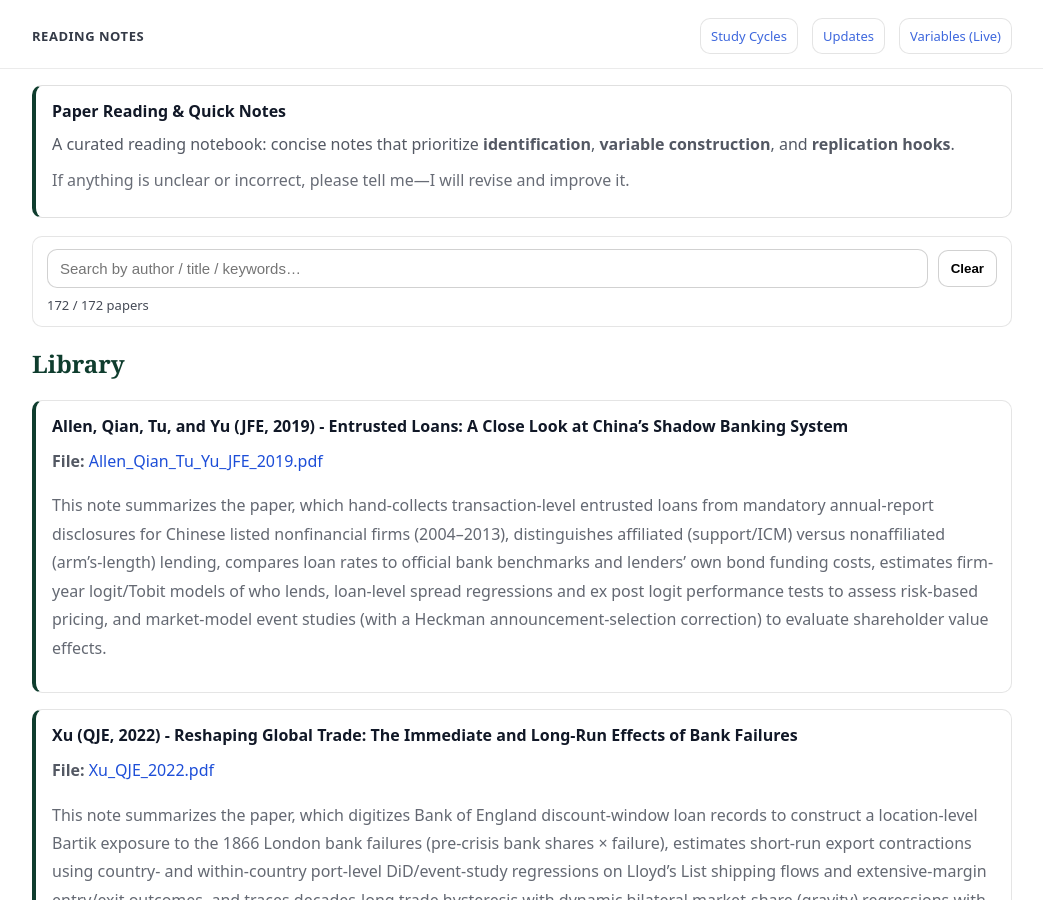
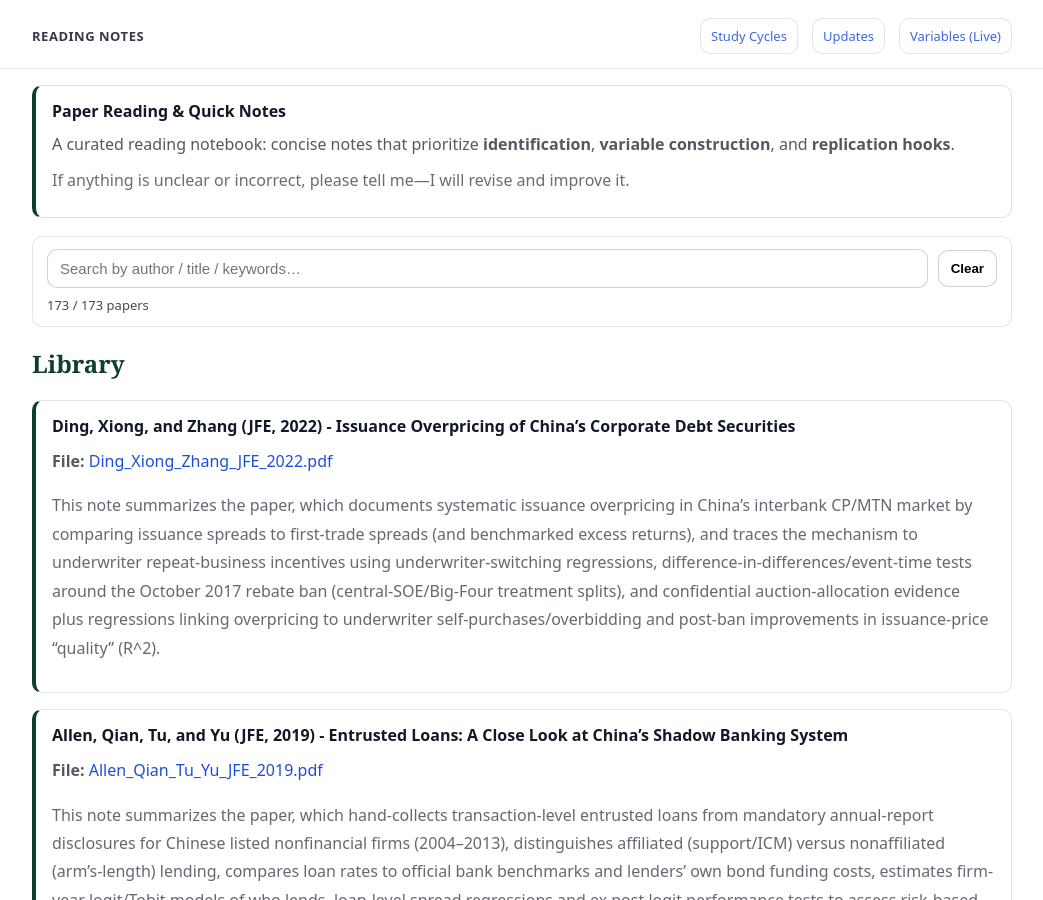
Before and after one commit to yaxinzn/study-archive, a Jekyll site: the page built from reading/index.md, in a window 1280 px wide and 900 px high. Shown: the whole window, without its empty margins (118-1161 px from the left). Built offline with Jekyll 4.4.1, drawn with Linux system fonts in a browser that asks for light colours.

Commit message:
Reading: add/update Ding_Xiong_Zhang_JFE_2022.pdf

```diff
--- a/_data/reading.yml
+++ b/_data/reading.yml
@@ -1,3 +1,7 @@
+- title: "Ding, Xiong, and Zhang (JFE, 2022) - Issuance Overpricing of China’s Corporate Debt Securities"
+  file: "Ding_Xiong_Zhang_JFE_2022.pdf"
+  desc: "This note summarizes the paper, which documents systematic issuance overpricing in China’s interbank CP/MTN market by comparing issuance spreads to first-trade spreads (and benchmarked excess returns), and traces the mechanism to underwriter repeat-business incentives using underwriter-switching regressions, difference-in-differences/event-time tests around the October 2017 rebate ban (central-SOE/Big-Four treatment splits), and confidential auction-allocation evidence plus regressions linking overpricing to underwriter self-purchases/overbidding and post-ban improvements in issuance-price “quality” (R^2)."
+
 - title: "Allen, Qian, Tu, and Yu (JFE, 2019) - Entrusted Loans: A Close Look at China’s Shadow Banking System"
   file: "Allen_Qian_Tu_Yu_JFE_2019.pdf"
   desc: "This note summarizes the paper, which hand-collects transaction-level entrusted loans from mandatory annual-report disclosures for Chinese listed nonfinancial firms (2004–2013), distinguishes affiliated (support/ICM) versus nonaffiliated (arm’s-length) lending, compares loan rates to official bank benchmarks and lenders’ own bond funding costs, estimates firm-year logit/Tobit models of who lends, loan-level spread regressions and ex post logit performance tests to assess risk-based pricing, and market-model event studies (with a Heckman announcement-selection correction) to evaluate shareholder value effects.        "
```
Also changed, not shown: 1 other file.
